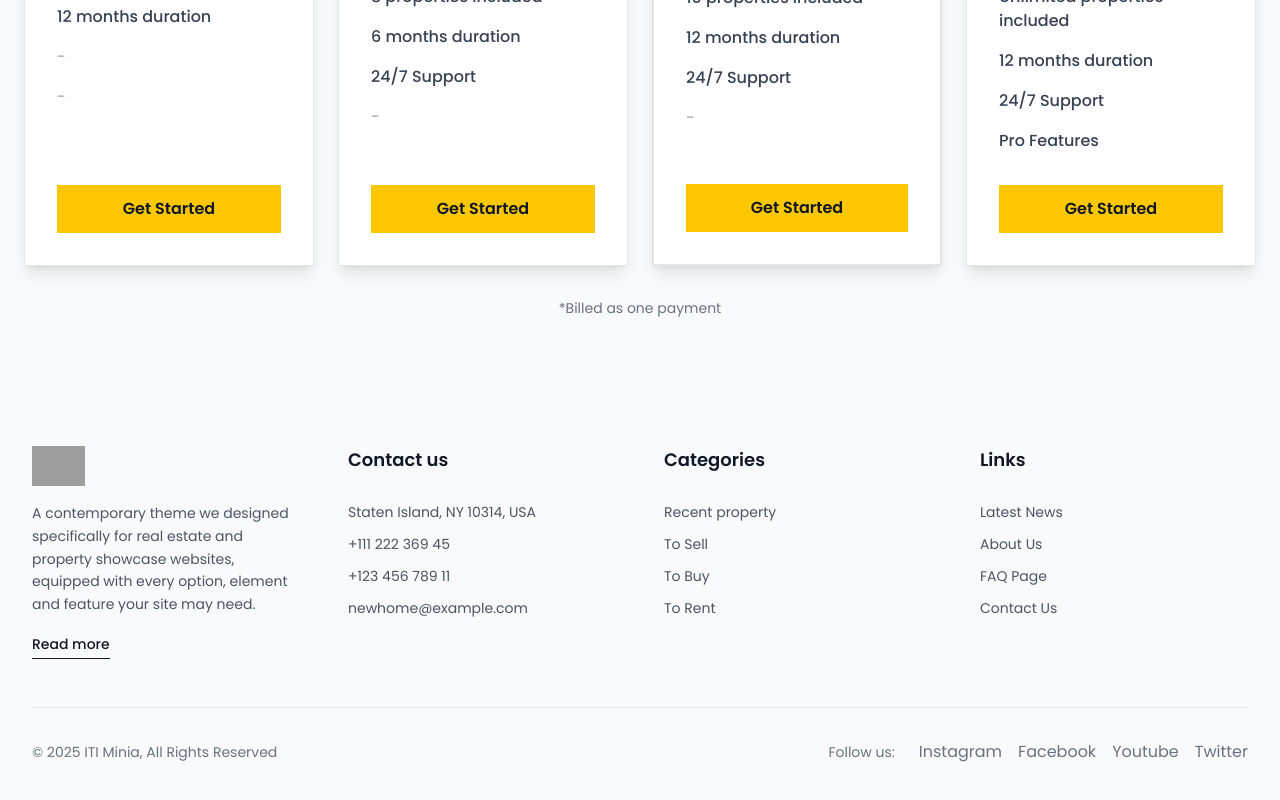
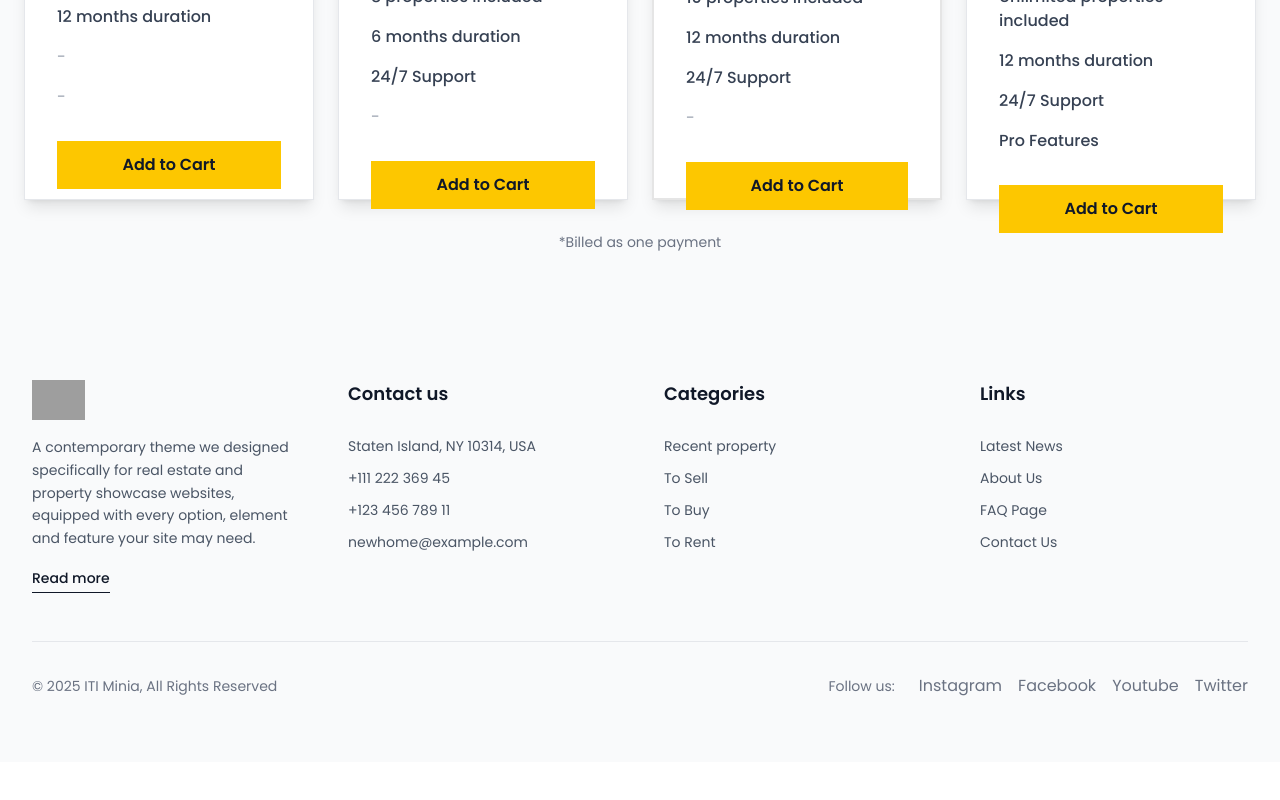
Before and after one commit to mashady/react_final_project, a Next.js app: page /packages in a window 1280 px wide. Shown: the part 796-1596 px from the top of the page. After the commit the page ends 1558 px from the top, so only its background shows below. Built offline with nearby package versions, Linux system fonts and the light colour scheme; grey boxes are pictures that could not be loaded.

Commit message:
package api

```diff
--- a/src/app/(pages)/packages/components/PricingCard.js
+++ b/src/app/(pages)/packages/components/PricingCard.js
@@ -1,11 +1,42 @@
 "use client";
-const PricingCard = ({ title, price, fullPrice, features, isPopular }) => {
+import React, { useState } from "react";
+import axios from "axios";
+
+const PricingCard = ({ title, price, fullPrice, features, isPopular, planId }) => {
+  const [loading, setLoading] = useState(false);
+  const [message, setMessage] = useState("");
+
+  const handleAddToCart = async () => {
+    setLoading(true);
+    setMessage("");
+    try {
+      const token = typeof window !== "undefined" ? localStorage.getItem("token") : null;
+      const response = await axios.post(
+        "http://127.0.0.1:8000/api/plans/add-to-cart",
+        { plan_id: planId },
+        {
+          headers: {
+            "Content-Type": "application/json",
+            ...(token && { Authorization: `Bearer ${token}` }),
+          },
+        }
+      );
+      setMessage(response.data.message || "Added to cart!");
+    } catch (err) {
+      if (err.response && err.response.data && err.response.data.message) {
+        setMessage(err.response.data.message);
+      } else {
+        setMessage("Error adding to cart.");
+      }
+    }
+    setLoading(false);
+  };
+
   return (
     <div
       className={`bg-white p-8 shadow-lg ${
         isPopular ? "border-2" : "border border-gray-200"
-      } hover:shadow-xl transition-shadow relative h-[
-       400px] flex flex-col `}
+      } hover:shadow-xl transition-shadow relative h-[400px] flex flex-col `}
     >
       <h3 className="text-xl font-semibold text-gray-900 mb-6 text-center">
         {title}
@@ -38,9 +69,14 @@ const PricingCard = ({ title, price, fullPrice, features, isPopular }) => {
           </div>
         ))}
       </div>
-      <button className="w-full bg-yellow-400 hover:bg-yellow-500 text-gray-900 font-semibold py-3 px-6  transition-colors mt-8">
-        Get Started
+      <button
+        className="w-full bg-yellow-400 hover:bg-yellow-500 text-gray-900 font-semibold py-3 px-6  transition-colors mt-8"
+        onClick={handleAddToCart}
+        disabled={loading}
+      >
+        {loading ? "Adding..." : "Add to Cart"}
       </button>
+      {message && <div className="mt-2 text-center text-sm">{message}</div>}
     </div>
   );
 };
```
